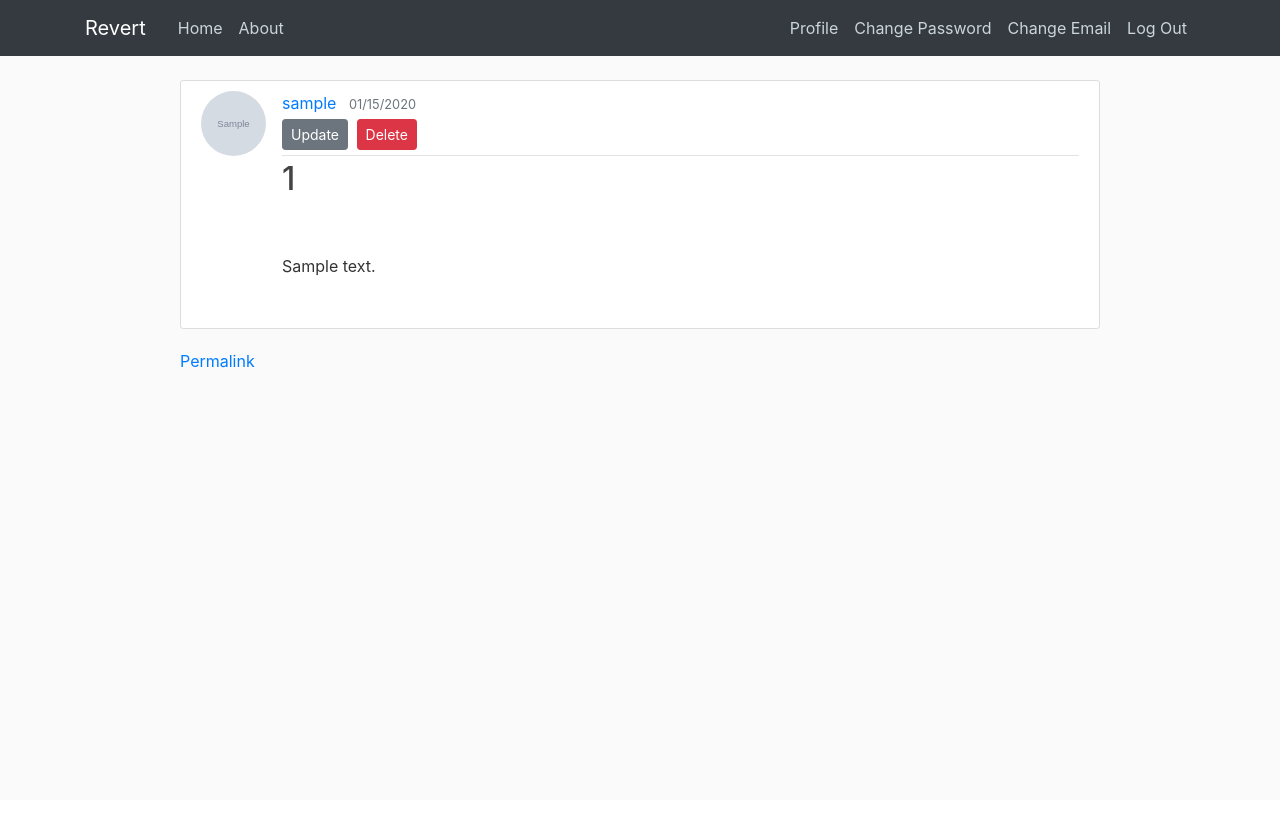
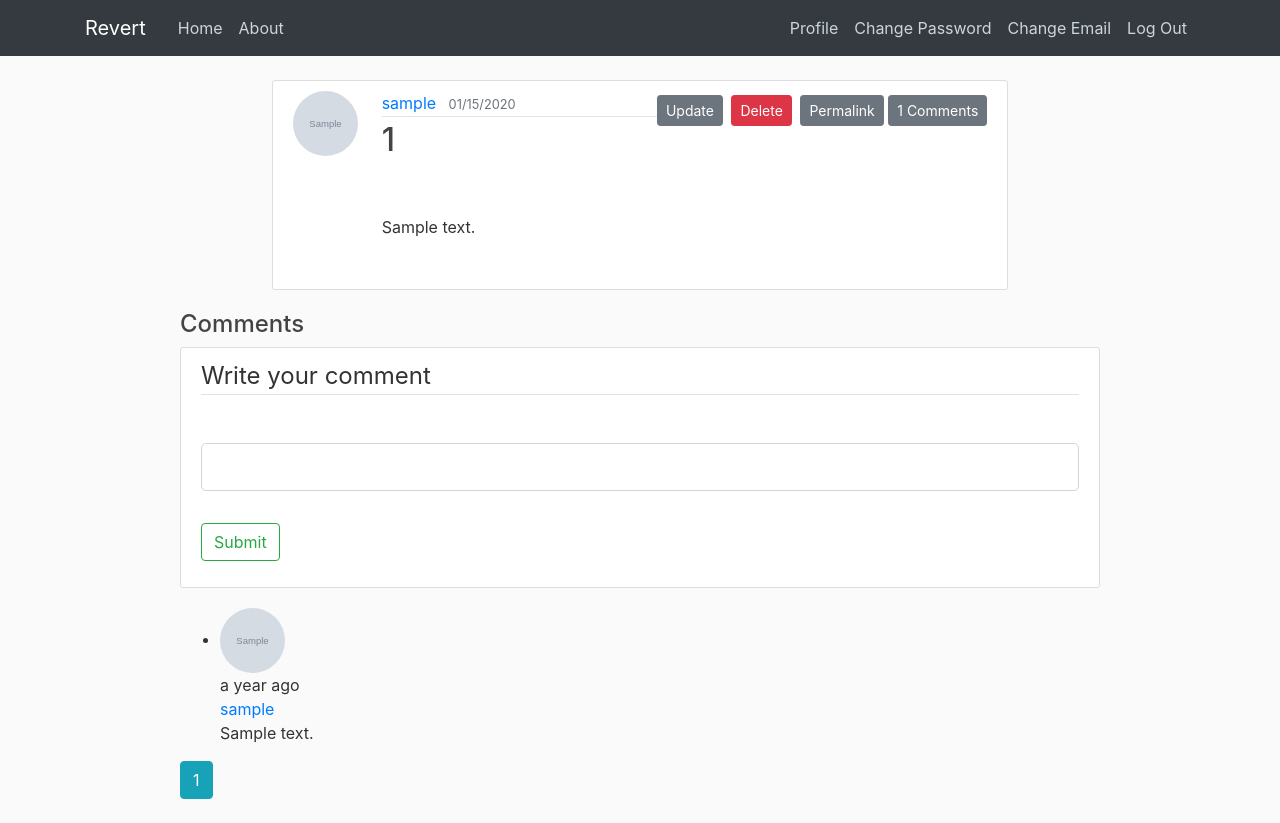
Before and after one commit to Sp00kyB00k/personal_blog, a Flask app: page /posts/1 in a window 1280 px wide. Before the commit the page ends 368 px from the top, so only its background shows below. Run offline with Flask 2, Linux system fonts and the light colour scheme; a user stored in the database is signed in; tables that the repository leaves empty hold one stand-in row (values such as "Sample post"); grey boxes marked "Sample" are stand-in pictures; some libraries are stand-ins or nearby versions.

Commit message:
added comment section, appearance does need a bit of tweaking with allignment, almost a viable product

```diff
--- a/config.py
+++ b/config.py
@@ -16,7 +16,8 @@
     MAIL_SUBJECT_PREFIX = '[commandreverse]'
     MAIL_SENDER = 'Admin <commandreverse@example.com>'
     ADMIN = os.environ.get('ADMIN')
-    POST_PER_PAGE = 25
+    POSTS_PER_PAGE = 25
+    COMMENTS_PER_PAGE = 30
     SQLALCHEMY_TRACK_MODIFICATIONS = False
     PYTHON_DONT_WRITE_BYTECODE = False
 
@@ -46,6 +47,5 @@
     'development': DevelopmentConfig,
     'testing': TestingConfig,
     'production': ProductionConfig,
-
     'default': DevelopmentConfig
 }
--- a/personal_blog/__init__.py
+++ b/personal_blog/__init__.py
@@ -8,7 +8,7 @@
 
 mail = Mail()
 moment = Moment()
-db = SQLAlchemy()
+db = SQLAlchemy(session_options={"autoflush": False})
 pagedown = PageDown()
 
 login_manager = LoginManager()
--- a/personal_blog/models.py
+++ b/personal_blog/models.py
@@ -77,6 +77,7 @@
     timestamp = db.Column(db.DateTime, index=True, default=datetime.utcnow)
     user_id = db.Column(db.Integer, db.ForeignKey('users.id'))
     categories = db.relationship('Category', backref='post', lazy='dynamic')
+    comments = db.relationship('Comment', backref='post', lazy='dynamic')
 
     def __repr__(self):
         return "{} : {}".format(self.title, self.body)
@@ -92,6 +93,28 @@
 
 
 db.event.listen(Post.body, 'set', Post.on_changed_body)
+
+
+class Comment(db.Model):
+    __tablename__ = 'comments'
+    id = db.Column(db.Integer, primary_key=True)
+    body = db.Column(db.Text)
+    body_html = db.Column(db.Text)
+    timestamp = db.Column(db.DateTime, index=True, default=datetime.utcnow)
+    disabled = db.Column(db.Boolean)
+    author_id = db.Column(db.Integer, db.ForeignKey('users.id'))
+    post_id = db.Column(db.Integer, db.ForeignKey('posts.id'))
+
+    @staticmethod
+    def on_changed_body(target, value, oldvalue, initiator):
+        allowed_tags = ['a', 'abbr', 'acronym', 'b', 'code', 'em', 'i',
+                        'strong']
+        target.body_html = bleach.linkify(bleach.clean(
+            markdown(value, output_format='html'),
+            tags=allowed_tags, strip=True))
+
+
+db.event.listen(Comment.body, 'set', Comment.on_changed_body)
 
 
 class Category(db.Model):
@@ -120,6 +143,7 @@
     member_since = db.Column(db.DateTime(), default=datetime.utcnow)
     last_seen = db.Column(db.DateTime(), default=datetime.utcnow)
     posts = db.relationship('Post', backref='author', lazy='dynamic')
+    comments = db.relationship('Comment', backref='author', lazy='dynamic')
 
     def __init__(self, **kwargs):
         super(User, self).__init__(**kwargs)
--- a/personal_blog/posts/forms.py
+++ b/personal_blog/posts/forms.py
@@ -1,6 +1,6 @@
 from flask_wtf import FlaskForm
 from flask_pagedown.fields import PageDownField
-from wtforms import TextAreaField, SubmitField
+from wtforms import TextAreaField, StringField, SubmitField
 from wtforms.validators import DataRequired
 
 
@@ -8,3 +8,8 @@
     title = TextAreaField("Title", validators=[DataRequired()])
     body = PageDownField("Content", validators=[DataRequired()])
     submit = SubmitField("submit")
+
+
+class CommentForm(FlaskForm):
+    body = StringField("", validators=[DataRequired()])
+    submit = SubmitField('Submit')
--- a/personal_blog/posts/routes.py
+++ b/personal_blog/posts/routes.py
@@ -1,9 +1,10 @@
-from flask import render_template, redirect, url_for, flash, request, abort
+from flask import render_template, redirect, url_for, \
+    flash, request, abort, current_app
 from flask_login import current_user, login_required
 from ..decorators import permission_required
 from . import posts
-from .forms import PostForm
-from ..models import Permission, Post
+from .forms import PostForm, CommentForm
+from ..models import Permission, Post, Comment
 from .. import db
 
 
@@ -22,17 +23,36 @@
     return render_template('posts/create_post.html', form=form)
 
 
-@posts.route("/<int:id>")
+@posts.route("/<int:id>", methods=['GET', 'POST'])
 def post(id):
     post = Post.query.get_or_404(id)
-    return render_template('posts/_post.html', title=post.title, post=post)
+    form = CommentForm()
+    if form.validate_on_submit():
+        comment = Comment(body=form.body.data,
+                          post=post,
+                          author=current_user._get_current_object())
+        db.session.add(comment)
+        db.session.commit()
+        flash('Your comment has been published.')
+        return redirect(url_for('posts.post', id=post.id, page=-1))
+    page = request.args.get('page', 1, type=int)
+    if page == -1:
+        page = (post.comments.count() - 1) // \
+            current_app.config['COMMENTS_PER_PAGE'] + 1
+    pagination = post.comments.order_by(Comment.timestamp.asc()).paginate(
+        page, per_page=current_app.config['COMMENTS_PER_PAGE'],
+        error_out=False)
+    comments = pagination.items
+    return render_template('posts/post.html', title=post.title, posts=[post],
+                           form=form, comments=comments, pagination=pagination)
 
 
 @posts.route("/<int:id>/update", methods=['GET', 'POST'])
 @login_required
 def update_post(id):
     post = Post.query.get_or_404(id)
-    if post.author != current_user:
+    if post.author != current_user and \
+            not current_user.can(Permission.ADMIN):
         abort(403)
     form = PostForm()
     if form.validate_on_submit():
--- /dev/null
+++ b/personal_blog/templates/_comments.html
@@ -0,0 +1,22 @@
+<ul class="comments">
+    {% for comment in comments %}
+    <li class="comment">
+        <div class="comment-thumbnail">
+            <a href="{{ url_for('main.user', username=comment.author.username) }}">
+                <img class="rounded-circle article-img" src="{{ url_for('static', filename='profile_pics/' + comment.author.image_file) }}">
+            </a>
+        </div>
+        <div class="comment-content">
+            <div class="comment-date">{{ moment(comment.timestamp).fromNow() }}</div>
+            <div class="comment-author"><a href="{{ url_for('main.user', username=comment.author.username) }}">{{ comment.author.username }}</a></div>
+            <div class="comment-body">
+                {% if comment.body_html %}
+                    {{ comment.body_html | safe }}
+                {% else %}
+                    {{ comment.body }}
+                {% endif %}
+            </div>
+        </div>
+    </li>
+    {% endfor %}
+</ul>
--- /dev/null
+++ b/personal_blog/templates/_pagination.html
@@ -0,0 +1,11 @@
+{% for page_num in pagination.iter_pages(left_edge=1, right_edge=1, left_current=1, right_current=2) %}
+{% if page_num %}
+{% if pagination.page == page_num %}
+  <a class="btn btn-info mb-4" href="{{ url_for('main.index', page=page_num) }}">{{ page_num }}</a>
+{% else %}
+  <a class="btn btn-outline-info mb-4" href="{{ url_for('main.index', page=page_num) }}">{{ page_num }}</a>
+{% endif %}
+{% else %}
+...
+{% endif %}
+{% endfor %}
--- a/personal_blog/templates/posts/_post.html
+++ b/personal_blog/templates/_posts.html
@@ -1,17 +1,14 @@
 {% extends "base.html" %}
 {% block content %}
+  {% for post in posts %}
   <article class="media content-section">
-    <img class="rounded-circle article-img" src="{{ url_for('static', filename='profile_pics/' + post.author.image_file) }}">
+    <a class="mr-2" href="{{ url_for('main.user', username=post.author.username) }}">
+      <img class="rounded-circle article-img" src="{{ url_for('static', filename='profile_pics/' + post.author.image_file) }}">
+    </a>
     <div class="media-body">
       <div class="article-metadata">
-        <a class="mr-2" href="#">{{ post.author.username }}</a>
+        <a class="mr-2" href="{{ url_for('main.user', username=post.author.username) }}">{{ post.author.username }}</a>
         <small class="text-muted">{{ moment(post.timestamp).format("L") }}</small>
-        {% if post.author == current_user %}
-          <div>
-            <a class="btn btn-secondary btn-sm mt-1 mb-1" href="{{ url_for('posts.update_post', id=post.id) }}">Update</a>
-            <button type="button" class="btn btn-danger btn-sm m-1" data-toggle="modal" data-target="#deleteModal">Delete</button>
-          </div>
-        {% endif %}
       </div>
       <h2 class="article-title">{{ post.title }}</h2>
       <p class="article-content">
@@ -21,6 +18,16 @@
           {{ post.body }}
         {% endif %}
       </p>
+    </div>
+    <div class="post-footer">
+      {% if current_user == post.author %}
+      <a class="btn btn-secondary btn-sm mt-1 mb-1" href="{{ url_for('posts.update_post', id=post.id) }}">Update</a>
+      <button type="button" class="btn btn-danger btn-sm m-1" data-toggle="modal" data-target="#deleteModal">Delete</button>
+      {% elif current_user.is_administrator() %}
+      <a class="btn btn-secondary btn-sm mt-1 mb-1" href="{{ url_for('posts.edit', id=post.id) }}">Edit [Admin]</a>
+      {% endif %}
+      <a class="btn btn-secondary btn-sm mt-1 mb-1" href="{{ url_for('posts.post', id=post.id) }}">Permalink</a>
+      <a class="btn btn-secondary btn-sm mt-1 mb-1" href="{{ url_for('posts.post', id=post.id) }}#comments">{{ post.comments.count() }} Comments</a>
     </div>
   </article>
   <!-- Modal -->
@@ -42,9 +49,6 @@
       </div>
     </div>
   </div>
-  <div class="post-footer">
-    <a href="{{ url_for('posts.post', id=post.id) }}">
-        <span class="label label-default">Permalink</span>
-    </a>
-  </div>
+ <!-- End Modal-->
+ {% endfor %}
 {% endblock content %}
--- /dev/null
+++ b/personal_blog/templates/posts/post.html
@@ -0,0 +1,35 @@
+{% extends "base.html" %}
+{% block content %}
+{% include '_posts.html' %}
+<h4 id="comments">Comments</h4>
+{% if current_user.can(Permission.COMMENT) %}
+<div class="content-section">
+    <form method="POST" action="">
+        {{ form.hidden_tag() }}
+        <fieldset class="form-group">
+            <legend class="border-bottom mb-4">Write your comment</legend>
+            <div class="form-group">
+                {{ form.body.label(class="form-control-label") }}
+                {% if form.body.errors %}
+                    {{ form.body(class="form-control form-control-lg is-invalid") }}
+                    <div class="invalid-feedback">
+                        {% for error in form.body.errors %}
+                            <span>{{ error }}</span>
+                        {% endfor %}
+                    </div>
+                {% else %}
+                    {{ form.body(class="form-control form-control-lg") }}
+                {% endif %}
+            </div>
+        </fieldset>
+        <div class="form-group">
+            {{ form.submit(class="btn btn-outline-success") }}
+        </div>
+    </form>
+</div>
+{% endif %}
+{% include '_comments.html' %}
+{% if pagination %}
+    {% include "_pagination.html" %}
+{% endif %}
+{% endblock %}
```
Also changed, not shown: migrations/versions/24e2fd727b32_.py (renamed from migrations/versions/82a3fb0a62ca_.py, +19 -3 lines), migrations/versions/c45b284fce4d_.py (deleted, +0 -34 lines), personal_blog/main/routes.py (+11 -5 lines), personal_blog/templates/index.html (+3 -13 lines), personal_blog/templates/user.html (+6 -3 lines), data-dev.sqlite.
